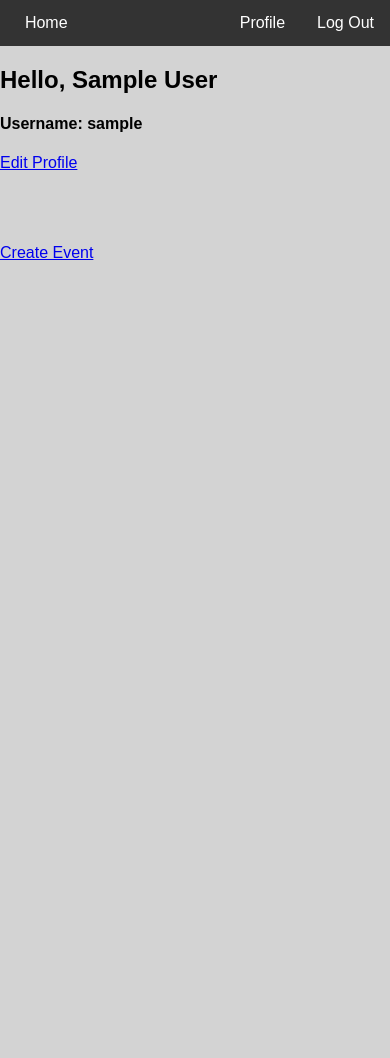
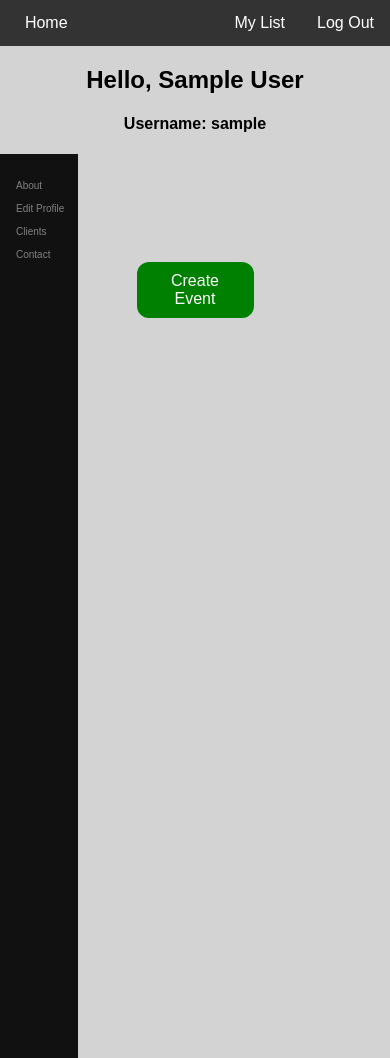
Before and after one commit to 3ddy925/Planning-organizer, a Django app: page /profile/ in a window 390 px wide. Run offline with Django 3.2, Linux system fonts and the light colour scheme; the visitor is signed in with stand-in values (Sample User, id 1); data that the repository does not hold is empty.

Commit message:
adds styling to profile and adds sidebar

```diff
--- a/main_app/static/css/style.css
+++ b/main_app/static/css/style.css
@@ -61,7 +61,7 @@ ul {
 }
 
 .login-btn {
-    background-color: #008CBA; /* Green */
+    background-color: dodgerblue;
     border: none;
     border-radius: 12px;
     color: white;
@@ -70,6 +70,11 @@ ul {
     text-decoration: none;
     display: inline-block;
     font-size: 16px;
+    cursor:pointer;
+}
+
+.login-btn:hover {
+    background-color: #008CBA;
 }
 
 .signup {
@@ -171,14 +176,13 @@ body, html {
 }
 
 .sidenav {
-    height: 100%; /* Full-height: remove this if you want "auto" height */
-    width: 160px; /* Set the width of the sidebar */
-    position: fixed; /* Fixed Sidebar (stay in place on scroll) */
-    z-index: 1; /* Stay on top */
-    top: 0; /* Stay at the top */
+    height: 100%;
+    width: 160px;
+    position: fixed;
+    z-index: 1;
     left: 0;
     background-color: #111; /* Black */
-    overflow-x: hidden; /* Disable horizontal scroll */
+    overflow-x: hidden;
     padding-top: 20px;
 }
 
@@ -191,19 +195,131 @@ body, html {
     display: block;
 }
 
-  /* When you mouse over the navigation links, change their color */
+@media screen and (max-width: 540px) {
+    .sidenav {padding-top: 15px;}
+    .sidenav a {font-size: 10px;}
+}
+
 .sidenav a:hover {
     color: #f1f1f1;
 }
 
-  /* Style page content */
-  .main {
-    margin-left: 160px; /* Same as the width of the sidebar */
-    padding: 0px 10px;
+@media screen and (max-height: 540px) {
+    .sidenav {padding-top: 15px;}
+    .sidenav a {font-size: 10px;}
 }
 
-  /* On smaller screens, where height is less than 450px, change the style of the sidebar (less padding and a smaller font size) */
-  @media screen and (max-height: 450px) {
-    .sidenav {padding-top: 15px;}
-    .sidenav a {font-size: 18px;}
+@media screen and (max-width: 540px) {
+    .sidenav {
+        height: 100%;
+        width: 20%;
+        position: fixed;
+        z-index: 1;
+        left: 0;
+        background-color: #111; /* Black */
+        overflow-x: hidden;
+        padding-top: 20px;
     }
+}
+
+@media screen and (max-width: 540px) {
+    .create-event {
+        width: 30%;
+    }
+}
+
+.profile-info {
+    text-align: center;
+}
+
+.create-button {
+    text-align: center;
+}
+
+.edit-button {
+    float: right;
+    background-color: dodgerblue;
+    border: none;
+    border-radius: 12px;
+    color: white;
+    padding: 10px 25px;
+    text-align: center;
+    text-decoration: none;
+    display: inline-block;
+    font-size: 16px;
+    outline:0;
+    cursor:pointer;
+}
+
+.edit-button:hover {
+    background-color: #008CBA;
+}
+
+@media screen and (max-width: 540px) {
+    .edit-button {
+        float: right;
+        background-color: dodgerblue;
+        border: none;
+        border-radius: 12px;
+        color: white;
+        padding: 5px 10px;
+        text-align: center;
+        text-decoration: none;
+        display: inline-block;
+        font-size: 10px;
+        outline:0;
+        cursor:pointer;
+    }
+}
+
+.delete-button {
+    background-color: red;
+    outline:0;
+    border: none;
+    border-radius: 12px;
+    color: white;
+    padding: 10px 25px;
+    text-align: center;
+    text-decoration: none;
+    display: inline-block;
+    font-size: 16px;
+    cursor:pointer;
+}
+
+.delete-button:hover {
+    background-color: crimson;
+}
+
+@media screen and (max-width: 540px) {
+    .delete-button {
+        background-color: red;
+        outline:0;
+        border: none;
+        border-radius: 12px;
+        color: white;
+        padding: 5px 10px;
+        text-align: center;
+        text-decoration: none;
+        display: inline-block;
+        font-size: 10px;
+        cursor:pointer;
+    }
+}
+
+.create-event {
+    background-color: green;
+    outline:0;
+    border: none;
+    border-radius: 12px;
+    color: white;
+    padding: 10px 25px;
+    text-align: center;
+    text-decoration: none;
+    display: inline-block;
+    font-size: 16px;
+    cursor:pointer;
+}
+
+.create-event:hover {
+    background-color: forestgreen;
+}
--- a/main_app/templates/base.html
+++ b/main_app/templates/base.html
@@ -17,7 +17,7 @@
             <li style="float:left"><a href="/" class="home-logo">&nbsp;&nbsp;Home</a></li>
           {% if user.is_authenticated %}
             <li style="float:right" class="nav-item"><a href="{% url 'logout' %}">Log Out</a></li>
-            <li style="float:right" class="nav-item"><a href="{% url 'profile' %}">Profile</a></li>
+            <li style="float:right" class="nav-item"><a href="{% url 'profile' %}">My List</a></li>
           {% else %}
             <li style="float:right" class="nav-item"><a href="{% url 'login' %}">Log In</a></li>
             <li style="float:right" class="nav-item"><a href="{% url 'signup' %}">Sign Up</a></li>
--- a/main_app/templates/registration/profile.html
+++ b/main_app/templates/registration/profile.html
@@ -4,10 +4,15 @@
 
 {% if user.is_authenticated %}
 
+  <div class="profile-info">
   <h2 class="profile-title">{% block title %} Hello, {{request.user.get_full_name}} {% endblock %}</h2>
-  <div class="profile-info">
   <h4>Username: {{ user }}</h4>
-  <a class="btn blue" href="{% url 'edit_profile' %}">Edit Profile</a>
+  </div>
+  <div class="sidenav">
+  <a class="side-text" href="#">About</a>
+  <a class="side-text" href="{% url 'edit_profile' %}">Edit Profile</a>
+  <a class="side-text" href="#">Clients</a>
+  <a class="side-text" href="#">Contact</a>
   </div>
 
 {% else %}
@@ -17,20 +22,23 @@
 {% endif %}
 <br><br><br><br>
 <div class="list-container">
-  <div>
-    <a href="{% url 'new' %}" class="btn">Create Event</a>
+<br><br>
+  <div class="create-button">
+    <a href="{% url 'new' %}"><button class="create-event">Create Event</button></a>
   </div>
+  <br><br>
   {% for event in events %}
     <div class="card">
-    <button type="button" class="collapsible">{{ event.name }} <span class="date-event">Date: {{ event.date }}</span></button>
+    <button type="button" class="collapsible">{{ event.name }} <span class="date-event">Date: {{ event.date }}</span><span class="time-event">Time: {{ event.time }}</span></button>
       <div class="card-content">
-        <p>Description: {{ event.description }}</p>
+        <p>Description: {{ event.description|linebreaksbr }}</p>
+        <a href="{% url 'events_edit' event.id %}"><button class="edit-button">Edit</button></a>
+        <form class="delete-form" action="{% url 'events_delete' event.id %}" method="post">
+          {% csrf_token %}
+        <input type="submit" class="delete-button" value="Delete">
+        </form>
+        <br>
       </div>
-      <a href="{% url 'events_edit' event.id %}" class="btn blue">Edit</a>
-      <form class="delete-form" action="{% url 'events_delete' event.id %}" method="post">
-          {% csrf_token %}
-          <input type="submit" class="delete-button" value="Delete">
-      </form>
     </div>
   {% endfor %}
 </div>
```
Lines whose indentation alone changed are shown as unchanged.
